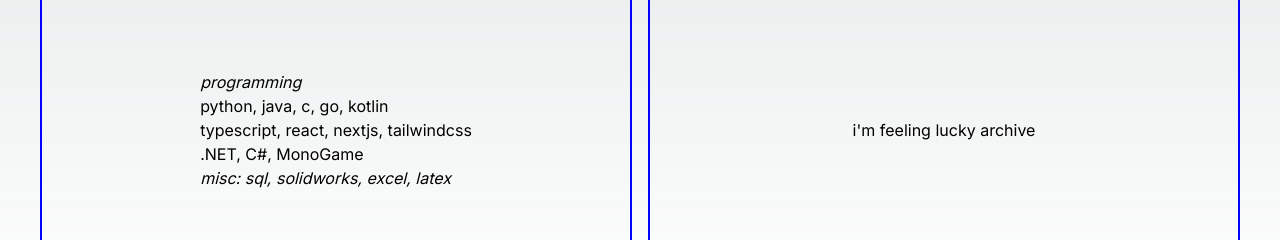
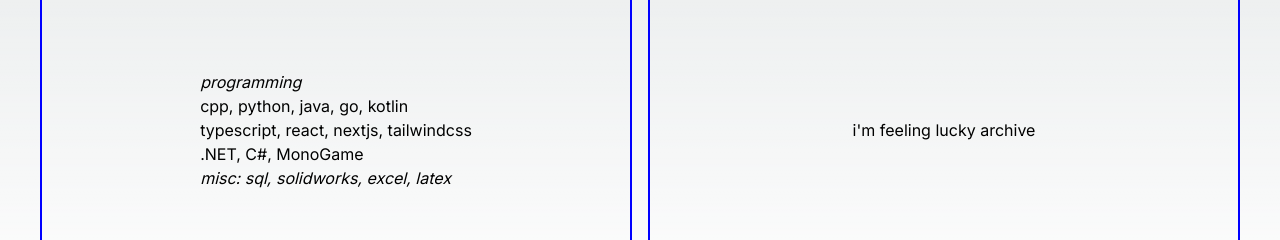
Before and after one commit to 5brian/catalogue, a Next.js app: page /uses in a window 1280 px wide. Shown: the part 448-688 px from the top of the page. Built offline with nearby package versions, Linux system fonts and the light colour scheme.

Commit message:
uses: minor

```diff
--- a/src/app/uses/page.tsx
+++ b/src/app/uses/page.tsx
@@ -125,7 +125,7 @@
           <p>
             <i>programming</i>
             <br />
-            python, java, c, go, kotlin
+            cpp, python, java, go, kotlin
             <br />
             typescript, react, nextjs, tailwindcss
             <br />
```
